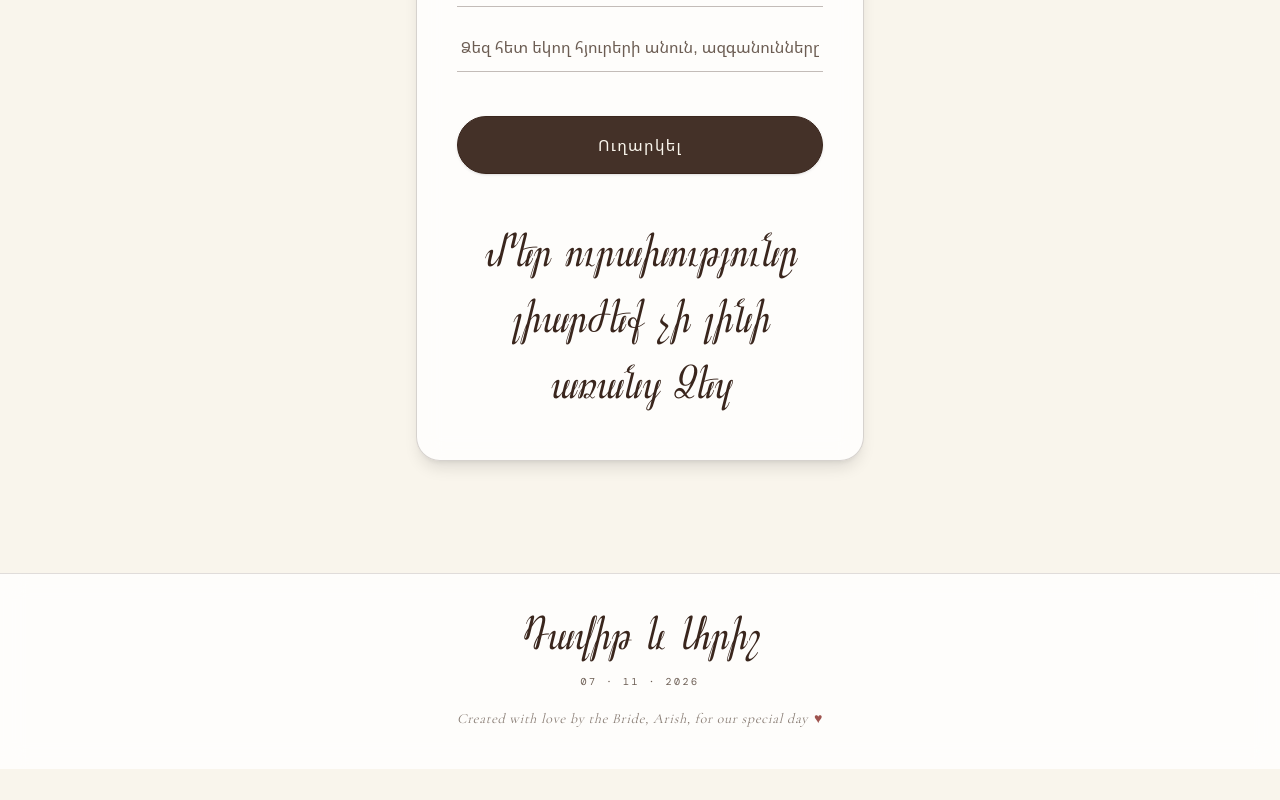
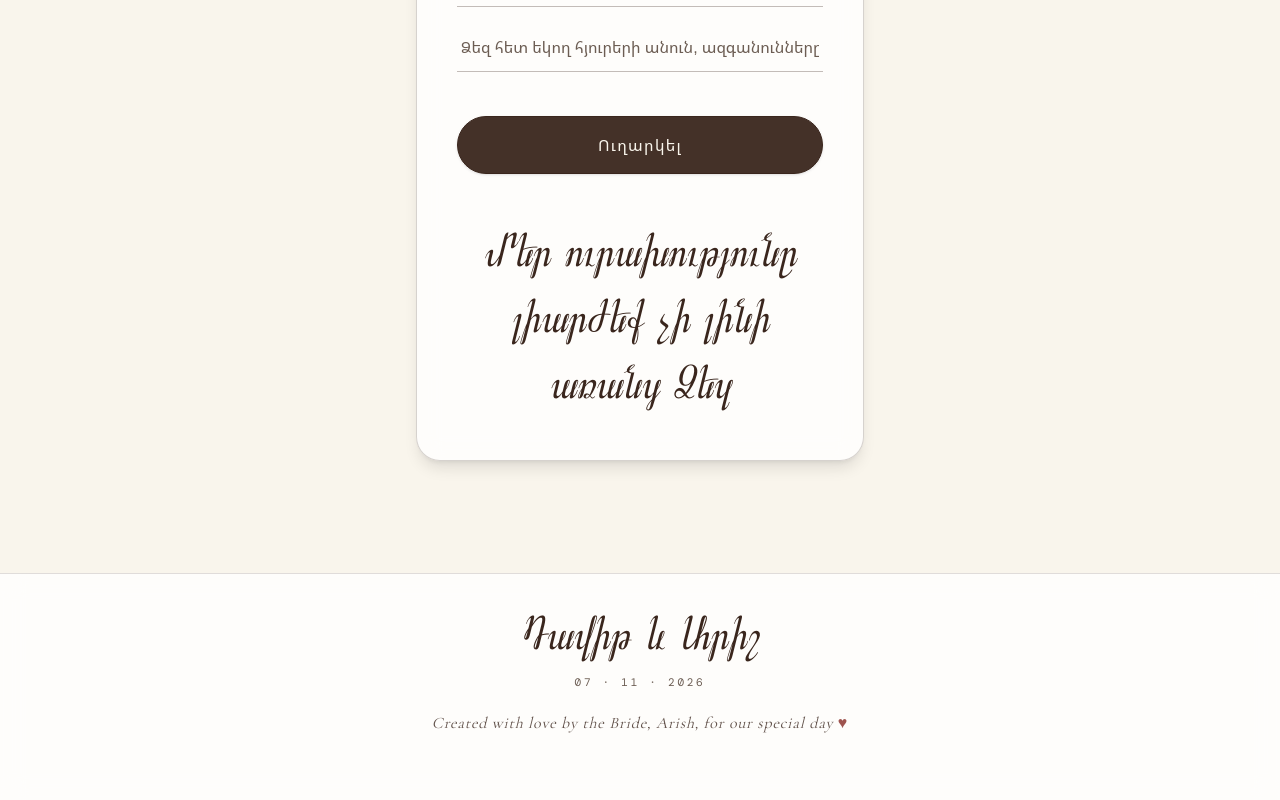
Before and after one commit to ariga-mazmanyan/wedding-david-arish, a Next.js app: page / in a window 1280 px wide. Shown: the part 6767-7567 px from the top of the page. Before the commit the page ends 7536 px from the top, so only its background shows below. Built offline with nearby package versions, Linux system fonts and the light colour scheme.

Commit message:
style(footer): enlarge credit text and add bottom clearance to prevent overlap with floating sound button

```diff
--- a/app/page.tsx
+++ b/app/page.tsx
@@ -699,10 +699,10 @@ export default function Page() {
         </div>
       </section>
 
-      <footer className="relative z-10 flex flex-col items-center gap-3 border-t border-primary/15 bg-white/80 px-6 py-10 text-center backdrop-blur-md">
+      <footer className="relative z-10 flex flex-col items-center gap-3 border-t border-primary/15 bg-white/80 px-6 pt-10 pb-24 text-center backdrop-blur-md sm:pb-16">
         <p className="font-dzeragir text-4xl text-primary sm:text-5xl">Դավիթ և Արիշ</p>
-        <p className="font-mono text-[10px] uppercase tracking-[0.25em] text-muted-foreground">07 · 11 · 2026</p>
-        <p className="mt-2 flex items-center justify-center gap-1.5 font-serif italic text-xs tracking-wider text-muted-foreground/80 sm:text-sm text-center px-4">
+        <p className="font-mono text-[11px] uppercase tracking-[0.25em] text-muted-foreground">07 · 11 · 2026</p>
+        <p className="mt-2 max-w-sm font-serif italic text-sm tracking-wider text-primary/80 sm:text-base sm:max-w-md leading-relaxed text-center px-2">
           Created with love by the Bride, Arish, for our special day <span className="text-accent not-italic">♥</span>
         </p>
       </footer>
```
